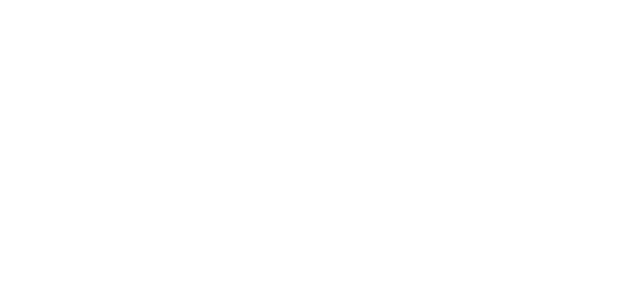
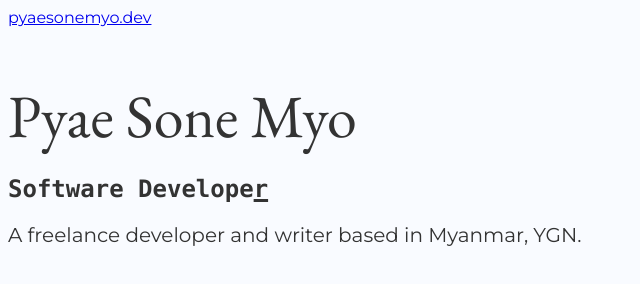
Before and after one commit to Rickaym/pyaesonemyo.com, a plain HTML site: page index.html in a window 1280 px wide. Shown: the whole page, without its empty margins (0-640 px from the left). Drawn offline with nearby package versions, Linux system fonts and the light colour scheme.

Commit message:
background and fonts

```diff
--- /dev/null
+++ b/css/main.css
@@ -0,0 +1,43 @@
+@import url('https://fonts.googleapis.com/css2?family=EB+Garamond&family=Montserrat&display=swap');
+
+a:visited {
+    color: #170a29;
+}
+
+::selection {
+    background: #06080F;
+    color: #F9FBFF;
+}
+
+body {
+    background: #F9FBFF;
+    font-family: 'Montserrat', sans-serif;
+    font-weight: 400;
+    line-height: normal;
+    font-style: normal;
+    color: #333;
+    margin-bottom: 1rem;
+}
+
+p {
+    font-size: 20px;
+}
+
+.cursor-position {
+    text-decoration: underline;
+    text-decoration-thickness: 3px;
+}
+
+h1 {
+    font-family: 'EB Garamond', serif;
+    font-size: 60px;
+    font-weight: 400;
+    line-height: normal;
+    font-style: normal;
+    color: #333;
+    margin-bottom: 1rem;
+}
+
+h2 {
+	font-family: Consolas,monaco,monospace;
+}
--- a/index.html
+++ b/index.html
@@ -4,8 +4,17 @@
     <meta charset="UTF-8">
     <meta name="viewport" content="width=device-width, initial-scale=1.0">
     <title>Pyae Sone Myo</title>
+    <link rel="stylesheet" href="css/main.css">
 </head>
 <body>
+    <div class="header">
+        <a href="https://pyaesonemyo.dev/">pyaesonemyo.dev</a>
+    </div>
 
+    <section>
+        <h1>Pyae Sone Myo</h1>
+        <h2>Software Develope<span class="cursor-position">r</span></h2>
+        <p>A freelance developer and writer based in Myanmar, YGN.</p>
+    </section>
 </body>
 </html>
```
